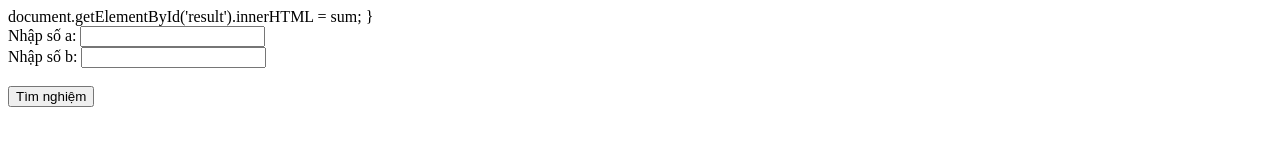
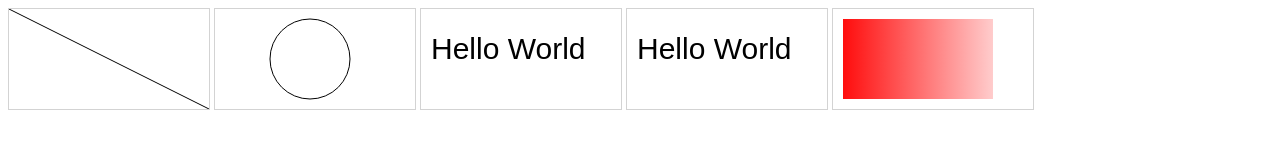
Before and after one commit to NguyenThanhHung945013/GameDC20batch15, a plain HTML site: page test.HTML in a window 1280 px wide. Drawn offline with Linux system fonts and the light colour scheme.

Commit message:
canvass up

```diff
--- a/test.HTML
+++ b/test.HTML
@@ -7,72 +7,63 @@
 </head>
 <!-- <p>document.write("<p>Hello World!</p>"); -->
 <body>
+    <canvas id="myCanvas" width="200" height="100" style="border:1px solid #d3d3d3;">
+        Your browser does not support the HTML canvas tag.</canvas>
+
+        <script>
+        var c = document.getElementById("myCanvas");
+        var ctx = c.getContext("2d");
+        ctx.moveTo(0,0);
+        ctx.lineTo(200,100);
+        ctx.stroke();
+        </script>
 
 
-                document.getElementById('result').innerHTML = sum;
-            }
-        </script>
-        <form>
-            Nhập số a: <input type="text" id="a" value=""/> <br/>
-            Nhập số b: <input type="text" id="b" value=""/> <br/>
-            <span id="result"></span> <br/>
-            <input type="button" id="giaiBtn" value="Tìm nghiệm"/>
-        </form>
+<canvas id="Canvas" width="200" height="100" style="border:1px solid #d3d3d3;">
+    Your browser does not support the HTML canvas tag.</canvas>
 
-        <script>
-            var button = document.getElementById('giaiBtn');
-            giaiBtn.onclick = function () {
-                let a = document.getElementById('a').value;
-                let b = document.getElementById('b').value;
-
-                if (a == "" || b == "") {
-                    alert("Vui lòng nhập dữ liệu");
-                } else {
-                    a = Number(a);
-                    b = Number(b);
-                    giai_pt_bac_nhat(a, b);
-                }
-            };
-
-            function giai_pt_bac_nhat(a, b)
-            {
-                if (a == 0 && b == 0) {
-                    alert('Phương trình vô số nghiệm');
-                } else if (a != 0 && b == 0) {
-                    alert('Phương trình có nghiệm x = 0');
-                } else if (a == 0 && b != 0) {
-                    alert("Phương trình vô nghiệm");
-                } else {
-                    alert('Phương trình có nghiệm x = ' + (-b / a));
-                }
-            }
-        </script>
-    <!-- <p>hi</p>
-    <p>hello</p>
-    <p>hi</p> -->
-    <!-- <script>
-        document.write("Hello World!");//Hàm document.write() để viết một chuỗi ra văn bản HTML.
-      </script> -->
-<!--
-      <script type="text/javascript">
-        alert("Đây là một thông báo!");   // hàm alert() để hiện thị một hộp thoại (popup) thông báo.
-
-
-
-   </script>
-   <script>
-    var c = document.getElementById("myCanvas");
+    <script>
+    var c = document.getElementById("Canvas");
     var ctx = c.getContext("2d");
     ctx.beginPath();
     ctx.arc(95,50,40,0,2*Math.PI);
     ctx.stroke();
     </script>
 
-    <script>
-        var c = document.getElementById("Canvas");
+    <canvas id="can" width="200" height="100" style="border:1px solid #d3d3d3;">
+        Your browser does not support the HTML canvas tag.</canvas>
+
+        <script>
+        var c = document.getElementById("can");
         var ctx = c.getContext("2d");
         ctx.font = "30px Arial";
-        ctx.fillText("Hello World", 10, 50);
+        ctx.fillText("Hello World",10,50);
         </script>
+
+<canvas id="vas" width="200" height="100" style="border:1px solid #d3d3d3;">
+    Your browser does not support the HTML canvas tag.</canvas>
+
+    <script>
+    var c = document.getElementById("vas");
+    var ctx = c.getContext("2d");
+    ctx.font = "30px Arial";
+    ctx.fillText("Hello World",10,50);
+    </script>
+
+<canvas id="vass" width="200" height="100" style="border:1px solid #d3d3d3;">
+    Your browser does not support the HTML canvas tag.</canvas>
+
+    <script>
+    var c = document.getElementById("vass");
+    var ctx = c.getContext("2d");
+    // Create gradient
+    var grd = ctx.createLinearGradient(0,0,200,0);
+    grd.addColorStop(0,"red");
+    grd.addColorStop(1,"white");
+    // Fill with gradient
+    ctx.fillStyle = grd;
+    ctx.fillRect(10,10,150,80);
+    </script>
+
 </body>
 </html>
```
